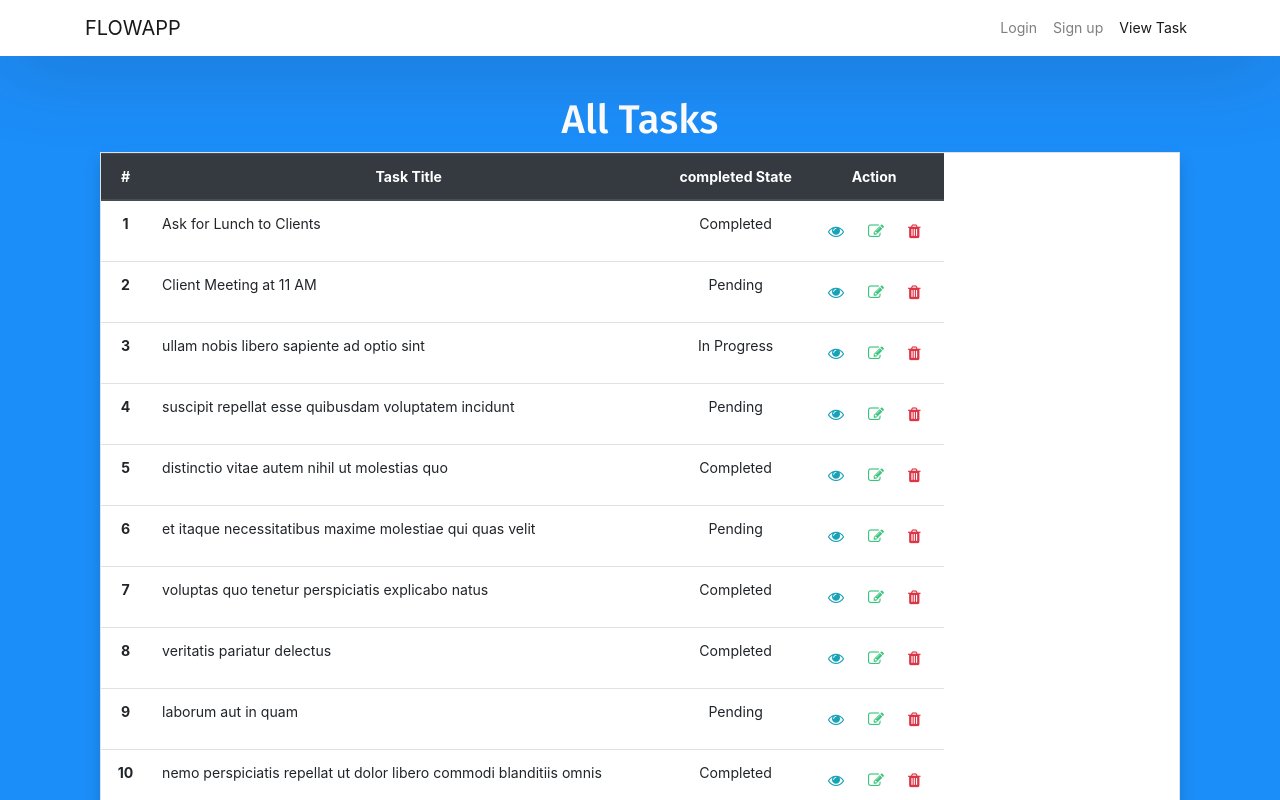
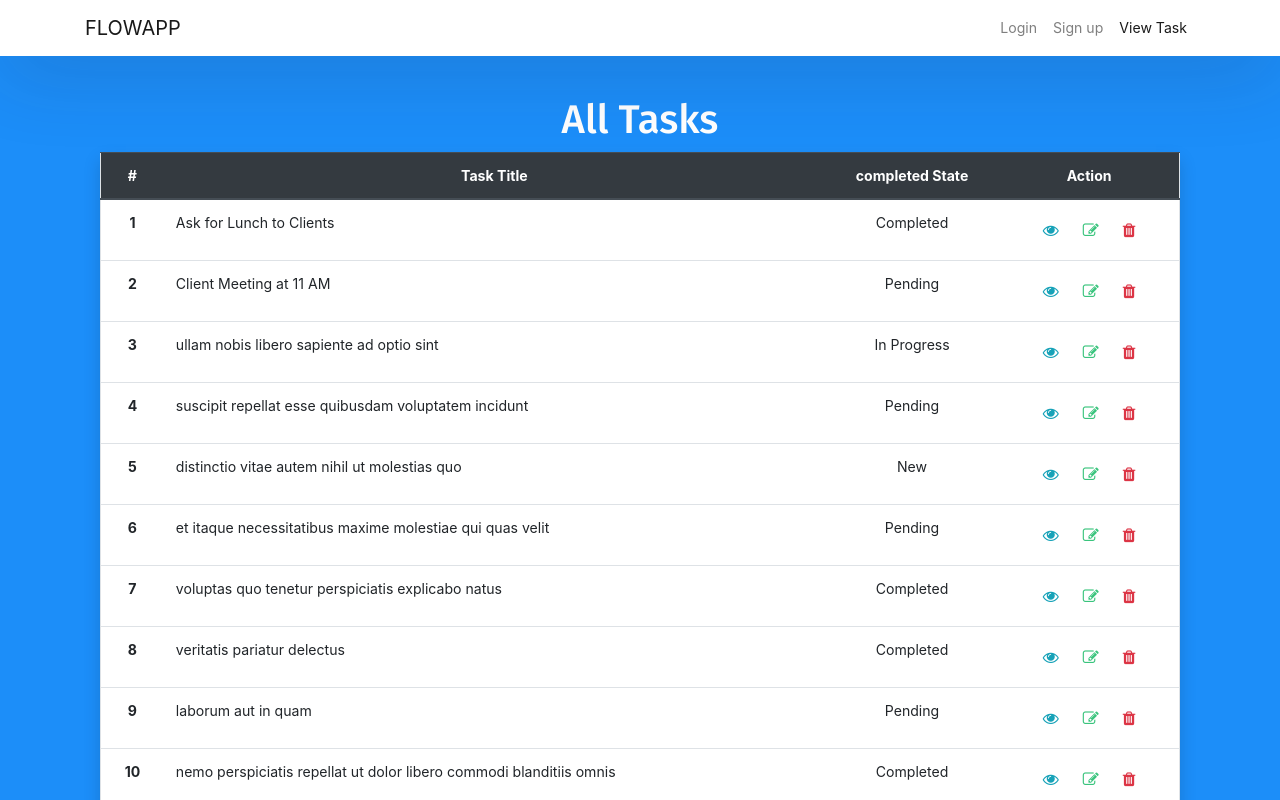
Before and after one commit to sachinpatil02/ReactJs-Workflows, a React (Create React App) app: page /tasks/add in a window 1280 px wide. Shown: the top 800 px of the page. Built offline with nearby package versions, Linux system fonts and the light colour scheme; data requests are answered from the project's data file.

Commit message:
class name updated

```diff
--- a/db.json
+++ b/db.json
@@ -28,7 +28,7 @@
       "userId": 2,
       "id": 22,
       "title": "distinctio vitae autem nihil ut molestias quo",
-      "completed": "Completed"
+      "completed": "New"
     },
     {
       "userId": 2,
--- a/src/components/AddTask.js
+++ b/src/components/AddTask.js
@@ -22,8 +22,8 @@ const Home = () => {
   return (
     <div className="container">
       <div className="py-4">
-        <h1 class="text-white display-5">All Tasks</h1>
-        <table className="table table-responsive border shadow table-hover">
+        <h1 className="text-white display-5">All Tasks</h1>
+        <table className="table  border shadow table-hover">
           <thead className="thead-dark text-center">
             <tr>
               <th scope="col">#</th>
--- a/src/components/EditeTask.js
+++ b/src/components/EditeTask.js
@@ -45,11 +45,11 @@ const EditTask = () => {
             />
           </div>
 
-            <div class="input-group mb-3">
-                <div class="input-group-prepend">
-                    <label class="input-group-text" for="inputGroupSelect01">State</label>
+            <div className="input-group mb-3">
+                <div className="input-group-prepend">
+                    <label className="input-group-text" for="inputGroupSelect01">State</label>
                 </div>
-                <select class="custom-select" name="completed" onChange={e => onInputChange(e)}>
+                <select className="custom-select" name="completed" onChange={e => onInputChange(e)}>
                     <option value={completed}>{completed}</option>
                     <option value="New">New</option>
                     <option value="Pending">Pending</option>
--- a/src/components/login.component.js
+++ b/src/components/login.component.js
@@ -21,7 +21,7 @@ export default class Login extends Component {
                 <div className="form-group">
                     <div className="custom-control custom-checkbox">
                         <input type="checkbox" className="custom-control-input" id="customCheck1" />
-                        <label className="custom-control-label" htmlFor="customCheck1">Remember me</label>
+                        <label classNae="custom-control-label" htmlFor="customCheck1">Remember me</label>
                     </div>
                 </div>
 
```
